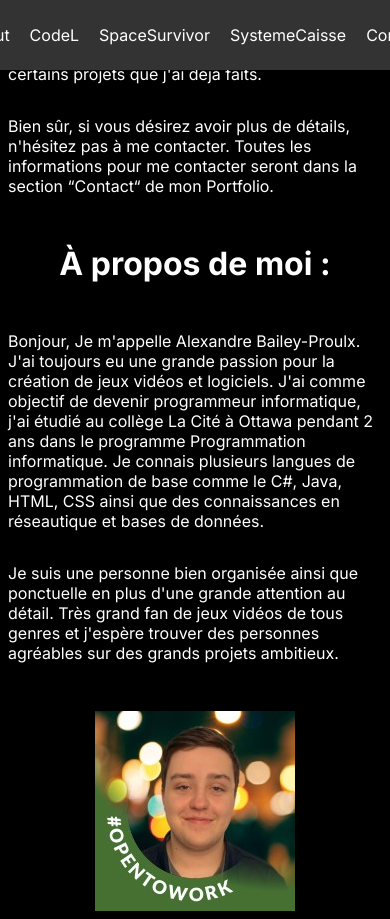
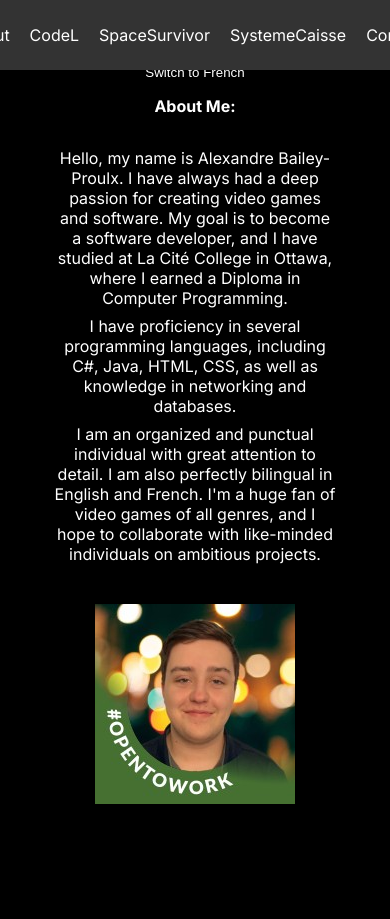
Before and after one commit to AlexGreedSin/Portfolio, a Next.js app: page /about in a window 390 px wide. After the commit the page ends 860 px from the top, so only its background shows below. Built offline with nearby package versions, Linux system fonts and the light colour scheme; no server answers.

Commit message:
Translation

```diff
--- a/pages/about.js
+++ b/pages/about.js
@@ -1,4 +1,4 @@
-import React from 'react';
+import React, { useState } from 'react';
 import Head from 'next/head';
 import Image from 'next/image';
 import Layout from '../components/layout';
@@ -6,32 +6,63 @@ import SidebarMenu from '../components/SidebarMenu';
 import styles from '../styles/Home.module.css';
 
 function About() {
+  const [language, setLanguage] = useState('english'); // Default to English
+
+  const toggleLanguage = () => {
+    setLanguage(language === 'english' ? 'french' : 'english');
+  };
+
+  const content = {
+    english: {
+      title: "Alexandre Bailey-Proulx's Portfolio - About",
+      description: 'Generated by Alexandre Bailey-Proulx',
+      aboutMe: {
+        heading: 'About Me:',
+        intro: 'Hello, my name is Alexandre Bailey-Proulx. I have always had a deep passion for creating video games and software. My goal is to become a software developer, and I have studied at La Cité College in Ottawa, where I earned a Diploma in Computer Programming.',
+        skills: 'I have proficiency in several programming languages, including C#, Java, HTML, CSS, as well as knowledge in networking and databases.',
+        qualities: 'I am an organized and punctual individual with great attention to detail. I am also perfectly bilingual in English and French. I\'m a huge fan of video games of all genres, and I hope to collaborate with like-minded individuals on ambitious projects.',
+      },
+      buttonLabel: 'Switch to French',
+    },
+    french: {
+      title: 'Portefolio d\'Alexandre Bailey-Proulx - À propos',
+      description: 'Généré par Alexandre Bailey-Proulx',
+      aboutMe: {
+        heading: 'À propos de moi :',
+        intro: 'Bonjour, je m\'appelle Alexandre Bailey-Proulx. J\'ai toujours eu une grande passion pour la création de jeux vidéo et de logiciels. Mon objectif est de devenir un développeur de logiciels, et j\'ai étudié au Collège La Cité à Ottawa, où j\'ai obtenu un diplôme en programmation informatique.',
+        skills: 'Je maîtrise plusieurs langages de programmation, dont le C#, Java, HTML, CSS, ainsi que des connaissances en réseautique et en bases de données.',
+        qualities: 'Je suis une personne bien organisée et ponctuelle, avec une grande attention aux détails. Je suis également parfaitement bilingue en anglais et en français. Je suis un grand fan de jeux vidéo de tous genres, et j\'espère collaborer avec des personnes partageant les mêmes ambitions sur des projets ambitieux.',
+      },
+      buttonLabel: 'Switch to English',
+    },
+  };
+
+  const currentContent = content[language];
+
   return (
     <Layout>
-      <div className="flex">
+      <div className={styles.centeredContainer}>
         <SidebarMenu />
-        <div className="flex-grow">
+        <div className={styles.flexGrow}>
           <Head>
-            <title>Portefolio Alexandre Bailey-Proulx Accueil</title>
-            <meta name="description" content="Page pour savoir toutes les informations sur Alexandre" />
-            <meta property="og:title" content="Portefolio Alexandre Bailey-Proulx Accueil" />
-            <meta property="og:description" content="Page pour savoir toutes les informations sur Alexandre" />
+            <title>{currentContent.title}</title>
+            <meta name="description" content={currentContent.description} />
+            <meta property="og:title" content={currentContent.title} />
+            <meta property="og:description" content={currentContent.description} />
             <meta property="og:image" content={`${process.env.NEXT_PUBLIC_BASE_URL}/images/Me.jpg`} />
           </Head>
           <div className={styles.centerScreen}>
-            <p className={styles.sousTitre}>Sur mon Portfolio, vous allez en savoir plus sur moi-même ainsi que mes connaissances et certains projets que j&apos;ai déjà faits.</p>
-            <p className={styles.sousTitre}>Bien sûr, si vous désirez avoir plus de détails, n&apos;hésitez pas à me contacter. Toutes les informations pour me contacter seront dans la section &ldquo;Contact&ldquo; de mon Portfolio.</p>
-            <h1 className={styles.titre}>À propos de moi :</h1>
-            <p className={styles.sousTitre}>
-              Bonjour, Je m&apos;appelle Alexandre Bailey-Proulx. J&apos;ai toujours eu une grande passion pour la création de jeux vidéos et logiciels. J&apos;ai comme objectif de devenir programmeur informatique,
-              j&apos;ai étudié au collège La Cité à Ottawa pendant 2 ans dans le programme Programmation informatique.
-              Je connais plusieurs langues de programmation de base comme le C#, Java, HTML, CSS ainsi que des connaissances en réseautique et bases de données.
-            </p>
-            <p className={styles.sousTitre}>
-              Je suis une personne bien organisée ainsi que ponctuelle en plus d&apos;une grande attention au détail. Très grand fan de jeux vidéos de tous genres et
-              j&apos;espère trouver des personnes agréables sur des grands projets ambitieux.
-            </p>
-            <Image className={styles.image} src="/images/Me.jpg" alt="A picture of my Face" width={200} height={200} />
+            <button onClick={toggleLanguage} className={styles.languageButton}>
+              {currentContent.buttonLabel}
+            </button>
+            <h1 className={styles.titre}>{currentContent.aboutMe.heading}</h1>
+            <div className={styles.centeredText}>
+              <p className={styles.sousTitre}>{currentContent.aboutMe.intro}</p>
+              <p className={styles.sousTitre}>{currentContent.aboutMe.skills}</p>
+
+              <p className={styles.sousTitre}>{currentContent.aboutMe.qualities}</p>
+            </div>
+            <Image className={styles.image} src="/images/Me.jpg" alt="A picture of my face" width={200} height={200} />
           </div>
         </div>
       </div>
@@ -40,8 +71,3 @@ function About() {
 }
 
 export default About;
-
-About.metadata = {
-  title: 'Portfolio-About',
-  description: 'Generated by Alexandre Bailey-Proulx',
-};
--- a/pages/index.js
+++ b/pages/index.js
@@ -16,6 +16,7 @@ function Home() {
          </Head>
           <div className={styles.centerScreen}>
            <h1 className={styles.titre}>Bienvenue sur mon Portefolio</h1>
+           <h1 className={styles.titre}>Welcome to my Portefolio</h1>
           </div>
         </div>
       </div>
--- a/styles/Contact.module.css
+++ b/styles/Contact.module.css
@@ -40,3 +40,16 @@
     text-decoration: none;
     font-weight: bold;
   }
+  .languageButton {
+    background-color: #d5dbe3;
+    color: black;
+    padding: 0.5rem 1rem; /* Add some padding for better appearance */
+    border: none; /* Remove the button border */
+    cursor: pointer; /* Change cursor to pointer on hover */
+    transition: background-color 0.3s ease, color 0.3s ease; /* Smooth color transition on hover */
+  }
+
+  .languageButton:hover {
+    background-color: gray; /* Change background color to gray on hover */
+    color: white; /* Change text color to white on hover */
+  }
--- a/styles/Game.module.css
+++ b/styles/Game.module.css
@@ -78,3 +78,17 @@
     text-decoration: none;
     color: white;
   }
+  /* Language Switch Button Styles */
+.languageButton {
+  background-color: black; /* Set background color to black */
+  color: white; /* Set text color to white */
+  padding: 0.5rem 1rem; /* Add some padding for better appearance */
+  border: none; /* Remove the button border */
+  cursor: pointer; /* Change cursor to pointer on hover */
+  transition: background-color 0.3s ease, color 0.3s ease; /* Smooth color transition on hover */
+}
+
+.languageButton:hover {
+  background-color: gray; /* Change background color to gray on hover */
+  color: white; /* Change text color to white on hover */
+}
--- a/styles/Home.module.css
+++ b/styles/Home.module.css
@@ -1,5 +1,6 @@
+/* Paragraph Styles */
 .paragraphe {
-    margin: 2rem; /* Reduced margin for better spacing */
+  margin: 1rem; /* Adjusted margin for better spacing */
   color: rgba(255, 255, 255, 0.8); /* Increased opacity for readability */
   text-align: center;
   font-size: 1.25rem; /* Adjusted font size for better readability */
@@ -13,7 +14,7 @@
 
 /* Title Styles */
 .titre {
-    margin: 2rem; /* Reduced margin for better spacing */
+  margin: 1rem; /* Adjusted margin for better spacing */
   color: white;
   text-align: center;
   font-size: 2rem; /* Increased font size for emphasis */
@@ -21,22 +22,20 @@
   transition: color 0.3s ease;
 }
 
-  .titre:hover {
-    color: rgba(21, 96, 189); /* Changed hover color to blue */
-  }
-
 /* Subtitle Styles */
 .sousTitre {
   font-size: 1.2rem;
   color: white;
-    margin-bottom: 1.5rem;
+  margin-bottom: 1rem; /* Adjusted margin for better spacing */
 }
 
 /* Media query for smaller screens (e.g., mobile devices) */
 @media (max-width: 768px) {
+  .paragraphe,
+  .titre,
   .sousTitre {
-      font-size: 1rem; /* Adjust the font size for smaller screens */
-      margin-bottom: 1rem; /* Reduce margin for smaller screens */
+    font-size: 1rem; /* Adjusted font size for smaller screens */
+    margin: 0.5rem; /* Reduced margin for smaller screens */
   }
 }
 
@@ -44,15 +43,15 @@
   color: white; /* White on hover for better contrast */
 }
 
+/* Image Styles */
 .image {
   display: block;
-    margin: 2rem auto 0; /* Added a margin of 2rem on the top */
+  margin: 1rem auto 0; /* Added a margin of 1rem on the top */
   max-width: 100%;
   height: auto;
 }
 
-
-
+/* Centered Container Styles */
 .centerScreen {
   display: flex;
   flex-direction: column; /* Stack content vertically */
@@ -60,6 +59,28 @@
   align-items: center; /* Center horizontally */
   min-height: 100vh; /* Ensure container takes up at least the full viewport height */
 }
+
+/* Centered Text Styles */
+.centeredText {
+  max-width: 80%; /* Limit the text width to 80% of the viewport width */
+  text-align: center; /* Center-align text within the container */
+  padding: 1rem; /* Add some padding to prevent text from touching edges */
+}
+
+
+ /* Style for the sidebar */
+ .sidebar {
+  width: 10%;
+  background-color: #333;
+  display: flex;
+  flex-direction: column;
+  justify-content: center;
+  align-items: center;
+  padding: 0.5rem;
+  color: white;
+  margin-top: 2rem;
+}
+
 /* Style for sidebar links */
 .linkList {
   list-style-type: none;
@@ -75,3 +96,17 @@
   text-decoration: none;
   color: white;
 }
+/* Language Switch Button Styles */
+.languageButton {
+  background-color: black; /* Set background color to black */
+  color: white; /* Set text color to white */
+  padding: 0.5rem 1rem; /* Add some padding for better appearance */
+  border: none; /* Remove the button border */
+  cursor: pointer; /* Change cursor to pointer on hover */
+  transition: background-color 0.3s ease, color 0.3s ease; /* Smooth color transition on hover */
+}
+
+.languageButton:hover {
+  background-color: gray; /* Change background color to gray on hover */
+  color: white; /* Change text color to white on hover */
+}
```
Also changed, not shown: pages/contact.js (+28 -9 lines), pages/projects/CodeL.js (+31 -21 lines), pages/projects/SpaceSurvivor.js (+33 -27 lines), pages/projects/SystemeCaisse.js (+30 -37 lines). Lines whose indentation alone changed are shown as unchanged.
